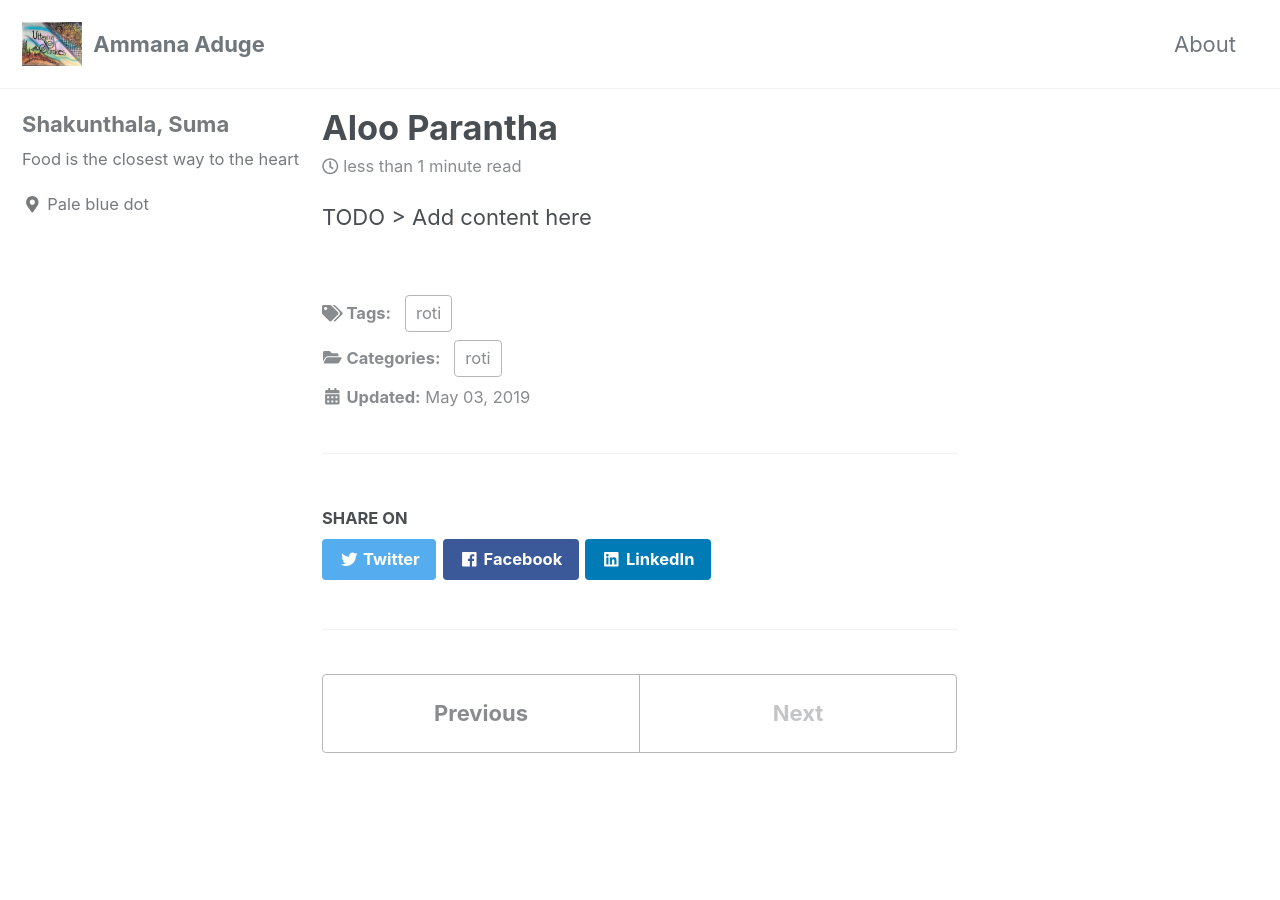
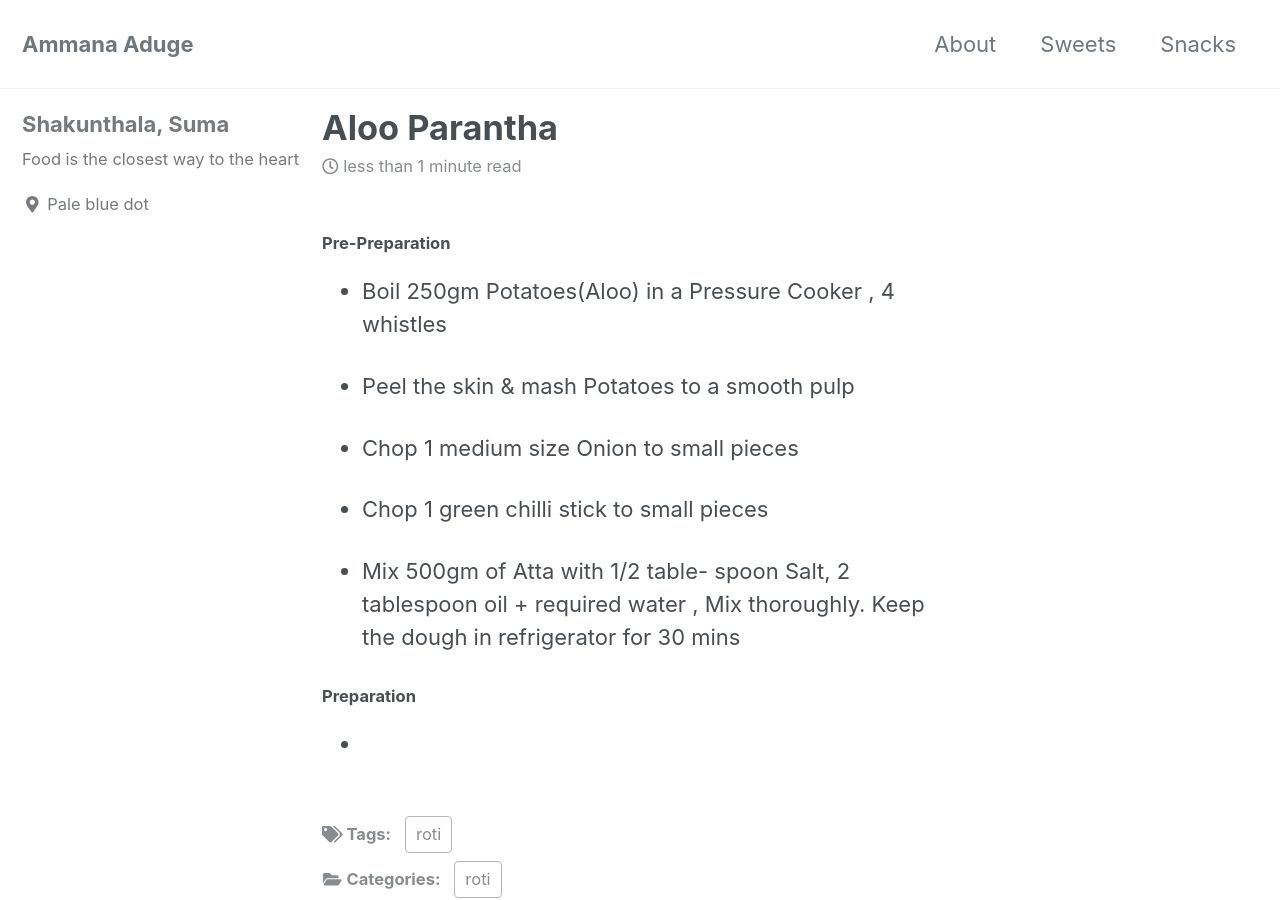
Before and after one commit to slabstech/ammanaaduge, a Jekyll site: the page built from _posts/roti/2019-05-03-aloo-parantha.md, in a window 1280 px wide and 900 px high. Built offline with Jekyll 4.4.1, drawn with Linux system fonts in a browser that asks for light colours; cached includes are drawn as plain includes.

Commit message:
[snacks] aloo paratha draft

```diff
--- a/_config.yml
+++ b/_config.yml
@@ -21,9 +21,9 @@ name                     : "Ammana Aduge"
 description              : "Recipes of Mom's Mom, Mom and Me"
 url                      : "https://connetingthedots.com"
 baseurl                  : # the subpath of your site, e.g. "/blog"
-repository               : "slabstech/ammanaaduge"
+repository               : "github.com/slabstech/ammanaaduge"
 teaser                   : # path of fallback teaser image, e.g. "/assets/images/500x300.png"
-logo                     : /assets/art/logo.png
+logo                     : #
 masthead_title           : # overrides the website title displayed in the masthead, use " " for no title
 # breadcrumbs            : false # true, false (default)
 words_per_minute         : 200
--- a/_data/navigation.yml
+++ b/_data/navigation.yml
@@ -2,10 +2,10 @@
 main:
 - title: "About"
   url: /about/
-#- title: "Sketch"
-#  url: /sketch/
-#- title: "Rangoli"
-#  url: /rangoli/
+- title: "Sweets"
+  url: /sweets/
+- title: "Snacks"
+  url: /snacks/
 #- title: "Painting"
 #  url: /painting/
 #- title: "Search"
--- a/_posts/roti/2019-05-03-aloo-parantha.md
+++ b/_posts/roti/2019-05-03-aloo-parantha.md
@@ -6,5 +6,19 @@ tags:
   - roti
 ---
 
+#### Pre-Preparation
 
-TODO > Add content here
+* Boil 250gm Potatoes(Aloo) in a Pressure Cooker , 4 whistles
+
+* Peel the skin & mash Potatoes to a smooth pulp
+
+* Chop 1 medium size Onion to small pieces
+
+* Chop 1 green chilli stick to small pieces
+
+* Mix 500gm of Atta with 1/2 table- spoon Salt, 2 tablespoon oil + required water , Mix thoroughly. Keep the dough in refrigerator for 30 mins
+
+
+#### Preparation
+
+*
```
